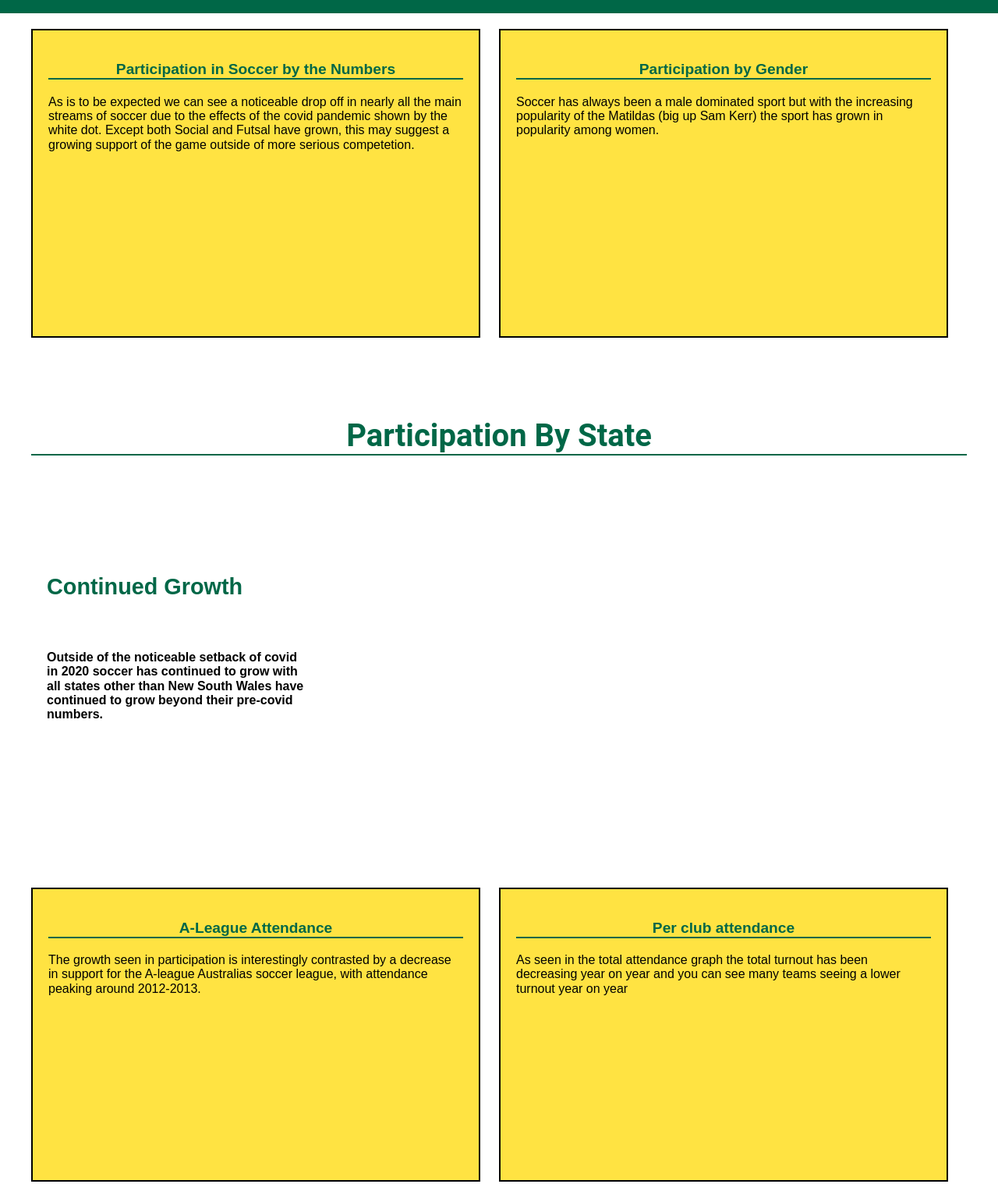
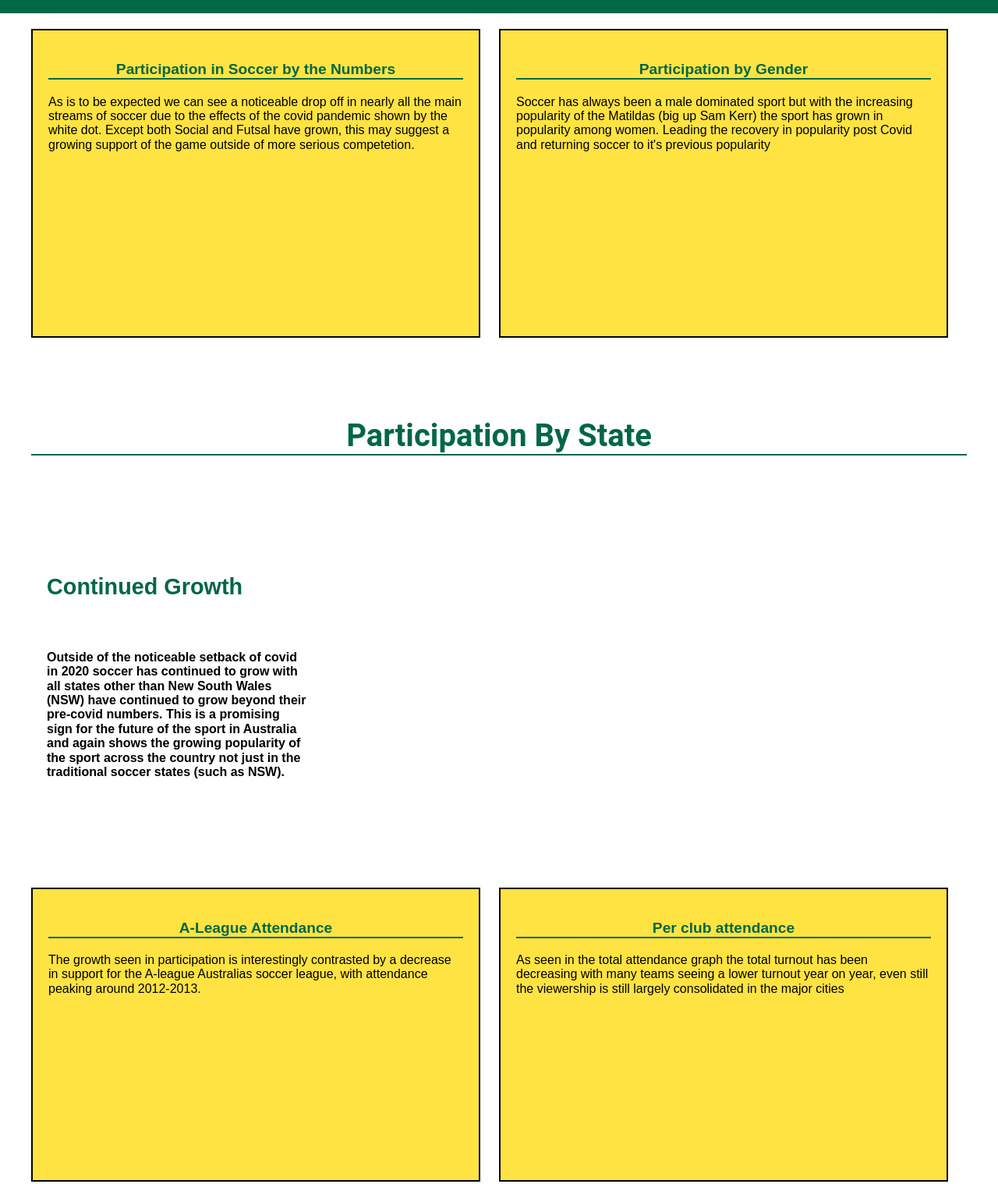
Before and after one commit to MackenzieYand/Viz2_Mackenzie, a plain HTML site: page index.html in a window 1280 px wide. Shown: the part 102-1620 px from the top of the page at 78% size. Drawn offline with nearby package versions, Linux system fonts and the light colour scheme; a script that the page names is missing.

Commit message:
prettier

```diff
--- a/css/styles.css
+++ b/css/styles.css
@@ -150,7 +150,7 @@ p{
     align-items: center;
 }
 .vis-container_map {
-    width: 100%;
+    width: 80%;
     height: 400px; /* Adjust height as needed */
     background-color: null; /* Placeholder for the map visualization */
 }
--- a/index.html
+++ b/index.html
@@ -39,7 +39,8 @@
                 </div>
                 <div class="pure-u-1-2 highlight-box">
                     <h3>Participation by Gender</h3>
-                    <p>Soccer has always been a male dominated sport but with the increasing popularity of the Matildas (big up Sam Kerr) the sport has grown in popularity among women.</p>
+                    <p>Soccer has always been a male dominated sport but with the increasing popularity of the Matildas (big up Sam Kerr) the sport has grown in popularity among women.
+                        Leading the recovery in popularity post Covid  and returning soccer to it's previous popularity</p>
                     <div id="vis3" class="vis-container"></div>
                 </div>
             </div>
@@ -49,10 +50,11 @@
             <div class="pure-g map-section">
                 <div class="pure-u-1-5 text-box">
                     <h4>Continued Growth</h4>
-                    <h5>Outside of the noticeable setback of covid in 2020 soccer has continued to grow with all states other than New South Wales have continued to grow beyond their pre-covid numbers.</h5>
+                    <h5>Outside of the noticeable setback of covid in 2020 soccer has continued to grow with all states other than New South Wales (NSW) have continued to grow beyond their pre-covid numbers.
+                        This is a promising sign for the future of the sport in Australia and again shows the growing popularity of the sport across the country not just in the traditional soccer states (such as NSW).</h5>
                 </div>
                 <div class="pure-u-3-5 map-box">
-                    <div id="vis1" class="vis-container_map"></div> <!-- Map or visualization here -->
+                    <div id="vis1" class="vis-container_map"></div>
                 </div>
             </div>
         </section>
@@ -65,7 +67,7 @@
                 </div>
                 <div class="pure-u-1-2 highlight-box">
                     <h3>Per club attendance</h3>
-                    <p>As seen in the total attendance graph the total turnout has been decreasing year on year and you can see many teams seeing a lower turnout year on year</p>
+                    <p>As seen in the total attendance graph the total turnout has been decreasing with many teams seeing a lower turnout year on year, even still the viewership is still largely consolidated in the major cities</p>
                     <div id="vis5" class="vis-container"></div>
                 </div>
             </div>
```
